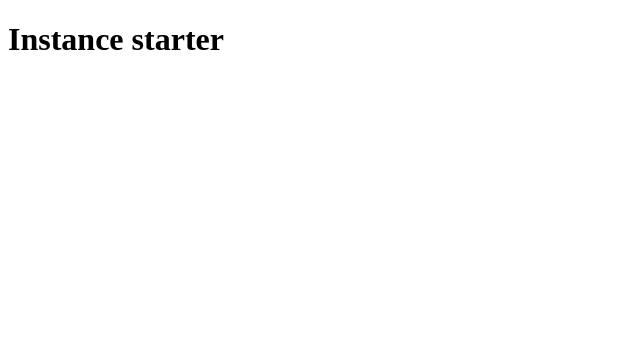
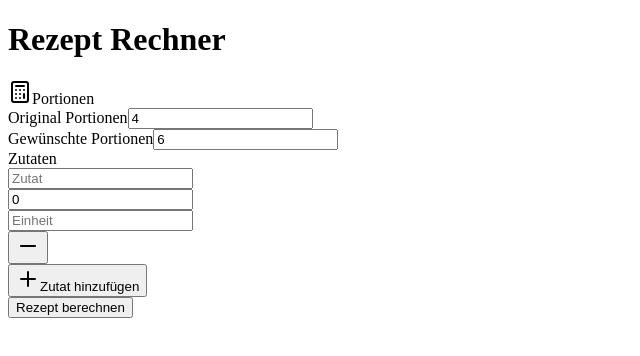
Before and after one commit to TAM-DOC/raclette-rechner, a React (Vite) app in the folder client/: page / in a window 1280 px wide. Shown: the top 356 px of the page, without its empty margins (0-640 px from the left). Built offline with nearby package versions, Linux system fonts and the light colour scheme.

Commit message:
Manual changes

```diff
--- a/client/index.html
+++ b/client/index.html
@@ -1,5 +1,5 @@
 <!doctype html>
-<html lang="en">
+<html lang="de">
   <head>
     <meta charset="UTF-8" />
     <meta name="viewport" content="width=device-width, initial-scale=1.0" />
@@ -8,7 +8,7 @@
     <link rel="apple-touch-icon" sizes="180x180" href="/apple-touch-icon.png" />
     <link rel="manifest" href="/site.webmanifest" />
     <meta name="theme-color" content="#ffffff" />
-    <title>Instance app</title>
+    <title>Rezept Rechner</title>
   </head>
   <body>
     <div id="root" class="contents"></div>
--- a/client/src/App.tsx
+++ b/client/src/App.tsx
@@ -1,12 +1,12 @@
 import * as React from 'react';
-import { Button } from '@/components/ui/button';
+import { RecipeCalculator } from '@/components/recipe-calculator/RecipeCalculator';
 
-// Extract the error message
 function App() {
   return (
-    <div className="min-h-screen">
-      <div className="container mx-auto px-4 py-8">
-        <h1 className="text-4xl font-bold">Instance starter</h1>
+    <div className="min-h-screen bg-background">
+      <div className="container mx-auto px-4 py-8 max-w-md">
+        <h1 className="text-3xl font-bold text-center mb-8">Rezept Rechner</h1>
+        <RecipeCalculator />
       </div>
     </div>
   );
--- /dev/null
+++ b/client/src/components/recipe-calculator/IngredientList.tsx
@@ -0,0 +1,58 @@
+import * as React from 'react';
+import { Input } from '@/components/ui/input';
+import { Button } from '@/components/ui/button';
+import { Minus } from 'lucide-react';
+
+export interface Ingredient {
+  name: string;
+  amount: number;
+  unit: string;
+}
+
+interface IngredientListProps {
+  ingredients: Ingredient[];
+  onUpdateIngredient: (index: number, field: keyof Ingredient, value: string | number) => void;
+  onRemoveIngredient: (index: number) => void;
+}
+
+export function IngredientList({ ingredients, onUpdateIngredient, onRemoveIngredient }: IngredientListProps) {
+  return (
+    <div className="space-y-3">
+      {ingredients.map((ingredient, index) => (
+        <div key={index} className="grid grid-cols-12 gap-2 items-end">
+          <div className="col-span-5">
+            <Input
+              placeholder="Zutat"
+              value={ingredient.name}
+              onChange={(e) => onUpdateIngredient(index, 'name', e.target.value)}
+            />
+          </div>
+          <div className="col-span-3">
+            <Input
+              type="number"
+              placeholder="Menge"
+              value={ingredient.amount}
+              onChange={(e) => onUpdateIngredient(index, 'amount', Number(e.target.value))}
+            />
+          </div>
+          <div className="col-span-3">
+            <Input
+              placeholder="Einheit"
+              value={ingredient.unit}
+              onChange={(e) => onUpdateIngredient(index, 'unit', e.target.value)}
+            />
+          </div>
+          <div className="col-span-1">
+            <Button
+              size="icon"
+              variant="outline"
+              onClick={() => onRemoveIngredient(index)}
+            >
+              <Minus className="h-4 w-4" />
+            </Button>
+          </div>
+        </div>
+      ))}
+    </div>
+  );
+}
--- /dev/null
+++ b/client/src/components/recipe-calculator/RecipeCalculator.tsx
@@ -0,0 +1,109 @@
+import * as React from 'react';
+import { Card, CardContent, CardHeader, CardTitle } from '@/components/ui/card';
+import { Input } from '@/components/ui/input';
+import { Label } from '@/components/ui/label';
+import { Button } from '@/components/ui/button';
+import { Plus, Minus, Calculator } from 'lucide-react';
+import { IngredientList } from './IngredientList';
+import { useRecipeCalculator } from './useRecipeCalculator';
+
+export function RecipeCalculator() {
+  const {
+    ingredients,
+    originalServings,
+    newServings,
+    calculatedIngredients,
+    setOriginalServings,
+    setNewServings,
+    addIngredient,
+    removeIngredient,
+    updateIngredient,
+    calculateRecipe
+  } = useRecipeCalculator();
+
+  return (
+    <div className="space-y-6">
+      <Card>
+        <CardHeader>
+          <CardTitle className="flex items-center gap-2">
+            <Calculator className="h-5 w-5" />
+            Portionen
+          </CardTitle>
+        </CardHeader>
+        <CardContent className="space-y-4">
+          <div>
+            <Label htmlFor="original-servings">Original Portionen</Label>
+            <Input
+              id="original-servings"
+              type="number"
+              min="1"
+              value={originalServings}
+              onChange={(e) => setOriginalServings(Number(e.target.value))}
+              className="mt-1"
+            />
+          </div>
+          <div>
+            <Label htmlFor="new-servings">Gewünschte Portionen</Label>
+            <Input
+              id="new-servings"
+              type="number"
+              min="1"
+              value={newServings}
+              onChange={(e) => setNewServings(Number(e.target.value))}
+              className="mt-1"
+            />
+          </div>
+        </CardContent>
+      </Card>
+
+      <Card>
+        <CardHeader>
+          <CardTitle>Zutaten</CardTitle>
+        </CardHeader>
+        <CardContent>
+          <IngredientList
+            ingredients={ingredients}
+            onUpdateIngredient={updateIngredient}
+            onRemoveIngredient={removeIngredient}
+          />
+          <Button
+            onClick={addIngredient}
+            className="w-full mt-4"
+            variant="outline"
+          >
+            <Plus className="h-4 w-4 mr-2" />
+            Zutat hinzufügen
+          </Button>
+        </CardContent>
+      </Card>
+
+      <Button
+        onClick={calculateRecipe}
+        className="w-full"
+        size="lg"
+      >
+        Rezept berechnen
+      </Button>
+
+      {calculatedIngredients.length > 0 && (
+        <Card>
+          <CardHeader>
+            <CardTitle>
+              Berechnet für {newServings} {newServings === 1 ? 'Person' : 'Personen'}
+            </CardTitle>
+          </CardHeader>
+          <CardContent>
+            <div className="space-y-2">
+              {calculatedIngredients.map((ingredient, index) => (
+                <div key={index} className="flex justify-between items-center p-2 bg-muted rounded">
+                  <span className="font-medium">{ingredient.name}</span>
+                  <span>{ingredient.amount} {ingredient.unit}</span>
+                </div>
+              ))}
+            </div>
+          </CardContent>
+        </Card>
+      )}
+    </div>
+  );
+}
--- /dev/null
+++ b/client/src/components/recipe-calculator/useRecipeCalculator.ts
@@ -0,0 +1,77 @@
+import * as React from 'react';
+import { Ingredient } from './IngredientList';
+
+interface CalculatedIngredient {
+  name: string;
+  amount: string;
+  unit: string;
+}
+
+export function useRecipeCalculator() {
+  const [ingredients, setIngredients] = React.useState<Ingredient[]>([
+    { name: '', amount: 0, unit: '' }
+  ]);
+  const [originalServings, setOriginalServings] = React.useState<number>(4);
+  const [newServings, setNewServings] = React.useState<number>(6);
+  const [calculatedIngredients, setCalculatedIngredients] = React.useState<CalculatedIngredient[]>([]);
+
+  const addIngredient = React.useCallback(() => {
+    setIngredients(prev => [...prev, { name: '', amount: 0, unit: '' }]);
+  }, []);
+
+  const removeIngredient = React.useCallback((index: number) => {
+    setIngredients(prev => prev.filter((_, i) => i !== index));
+  }, []);
+
+  const updateIngredient = React.useCallback((index: number, field: keyof Ingredient, value: string | number) => {
+    setIngredients(prev => prev.map((ingredient, i) =>
+      i === index ? { ...ingredient, [field]: value } : ingredient
+    ));
+  }, []);
+
+  const formatAmount = React.useCallback((amount: number): string => {
+    if (amount === Math.floor(amount)) {
+      return amount.toString();
+    }
+
+    const rounded = Math.round(amount * 100) / 100;
+
+    // Convert to fraction for common values
+    if (rounded === 0.25) return '1/4';
+    if (rounded === 0.33) return '1/3';
+    if (rounded === 0.5) return '1/2';
+    if (rounded === 0.67) return '2/3';
+    if (rounded === 0.75) return '3/4';
+
+    return rounded.toString();
+  }, []);
+
+  const calculateRecipe = React.useCallback(() => {
+    if (originalServings === 0) return;
+
+    const multiplier = newServings / originalServings;
+
+    const calculated = ingredients
+      .filter(ingredient => ingredient.name.trim() !== '' && ingredient.amount > 0)
+      .map(ingredient => ({
+        name: ingredient.name,
+        amount: formatAmount(ingredient.amount * multiplier),
+        unit: ingredient.unit
+      }));
+
+    setCalculatedIngredients(calculated);
+  }, [ingredients, originalServings, newServings, formatAmount]);
+
+  return {
+    ingredients,
+    originalServings,
+    newServings,
+    calculatedIngredients,
+    setOriginalServings,
+    setNewServings,
+    addIngredient,
+    removeIngredient,
+    updateIngredient,
+    calculateRecipe
+  };
+}
```
Also changed, not shown: vercel.json (added).
